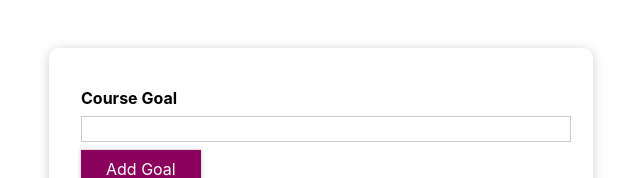
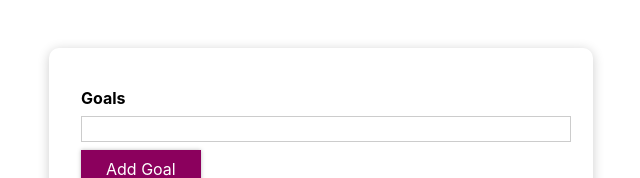
Before and after one commit to ikembakwem/goals-app, a React (Create React App) app: page / in a window 1280 px wide. Shown: the top 178 px of the page, without its empty margins (319-959 px from the left). Built offline with nearby package versions, Linux system fonts and the light colour scheme; the HTML template or start-up script is replaced by a standard one.

Commit message:
Change input label

```diff
--- a/src/components/CourseGoals/CourseInput/CourseInput.jsx
+++ b/src/components/CourseGoals/CourseInput/CourseInput.jsx
@@ -26,7 +26,7 @@ const CourseInput = ({ onAddGoal }) => {
   return (
     <form onSubmit={formSubmitHandler}>
       <div className={`form-control ${!isValid ? 'invalid' : ''}`}>
-        <label>Course Goal</label>
+        <label>Goals</label>
         <input
           type="text"
           onChange={goalInputChangeHandler}
```
